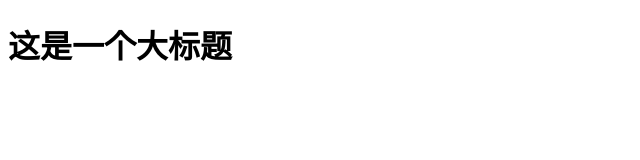
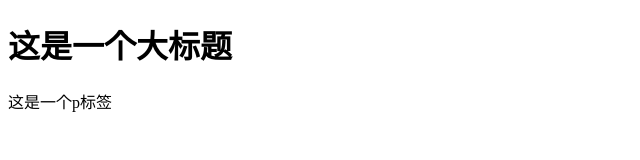
Before and after one commit to feigema-wei/git-test, a plain HTML site: page index.html in a window 1280 px wide. Shown: the whole page, without its empty margins (0-640 px from the left). Drawn offline with Linux system fonts and the light colour scheme.

Commit message:
03-修改了html文件内容

```diff
--- a/index.html
+++ b/index.html
@@ -8,5 +8,6 @@
 </head>
 <body>
     <h1>这是一个大标题</h1>
+    <p>这是一个p标签</p>
 </body>
 </html>
```
